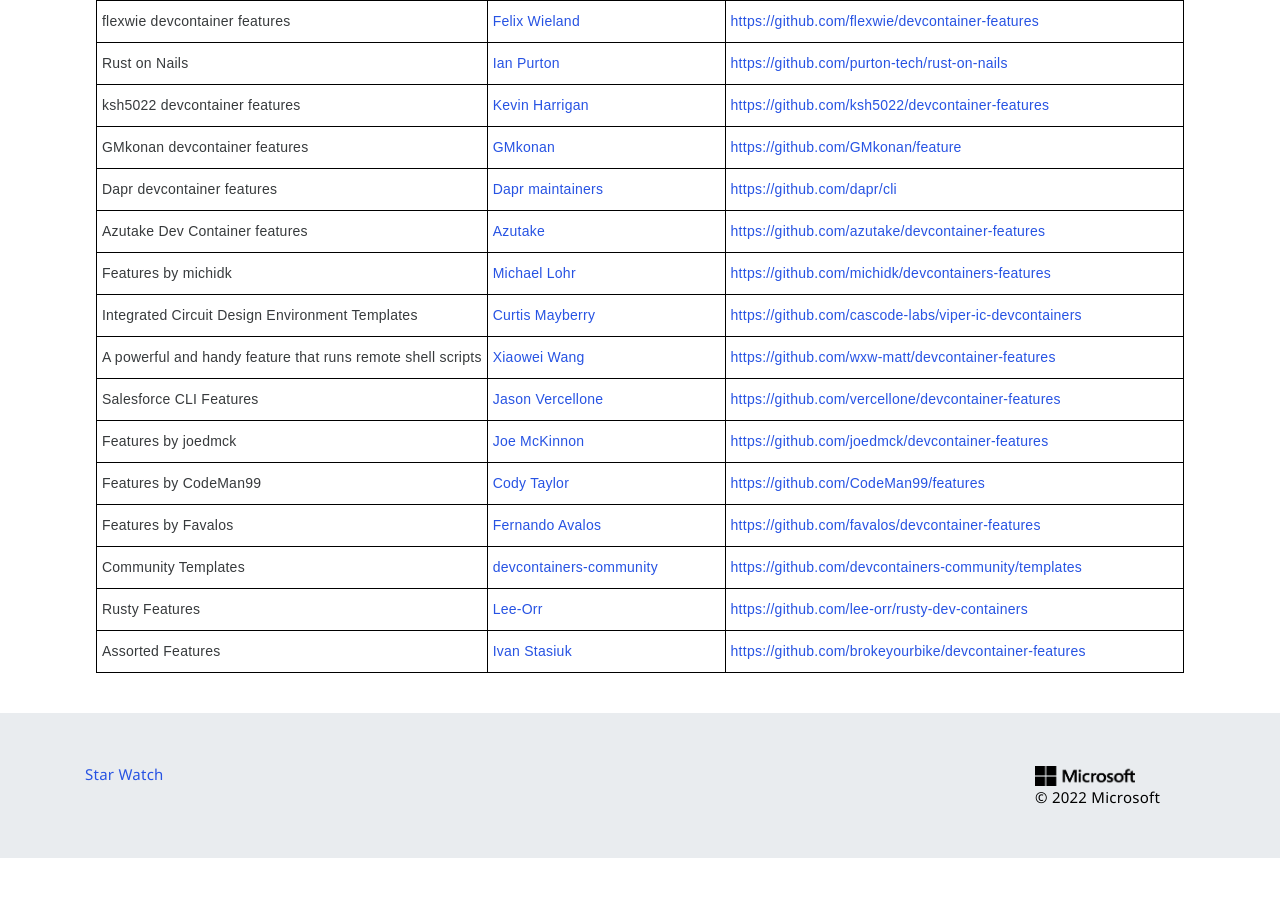
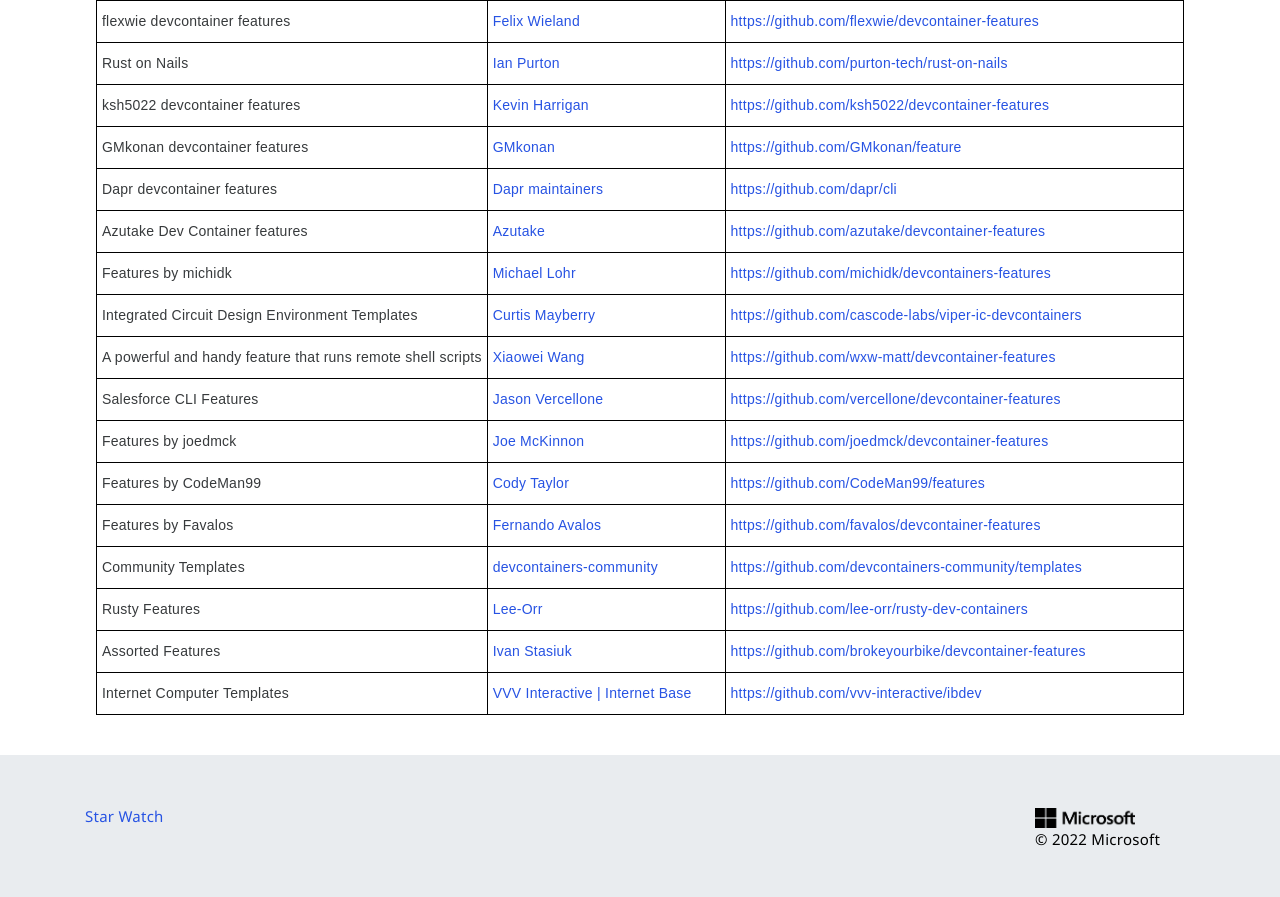
Before and after one commit to devcontainers/devcontainers.github.io, a Jekyll site: the page built from collections.html, in a window 1280 px wide and 900 px high, scrolled down 3190 px. Shown: the top 897 px of the window. Built offline with Jekyll 4.4.1, drawn with Linux system fonts in a browser that asks for light colours; nearby versions of some CDN libraries; comment, search, counter and statistics services are not loaded; before the commit the page ends 4048 px from its top, so only the background shows below that.

Commit message:
Update collection-index.yml

```diff
--- a/_data/collection-index.yml
+++ b/_data/collection-index.yml
@@ -418,3 +418,8 @@
   contact: https://github.com/brokeyourbike/devcontainer-features/issues
   repository: https://github.com/brokeyourbike/devcontainer-features
   ociReference: ghcr.io/brokeyourbike/devcontainer-features
+- name: Internet Computer Templates
+  maintainer: VVV Interactive | Internet Base
+  contact: https://github.com/vvv-interactive/ibdev/issues
+  repository: https://github.com/vvv-interactive/ibdev
+  ociReference: ghcr.io/vvv-interactive/ibdev
```
